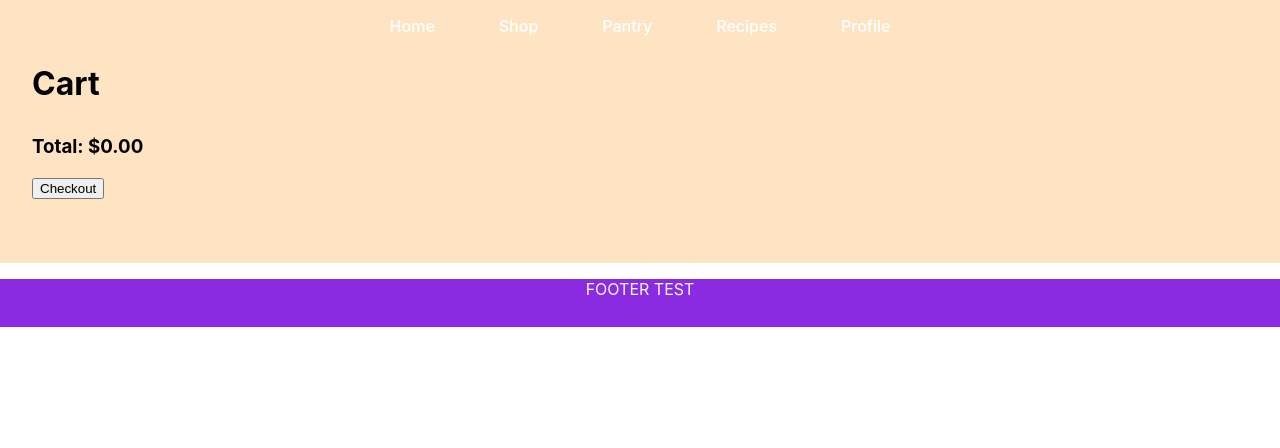
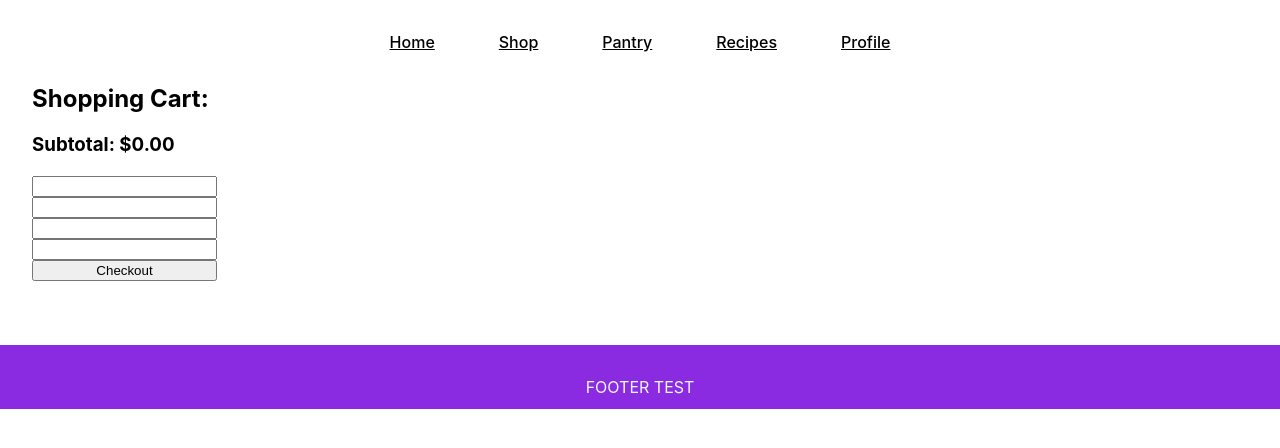
Before and after one commit to tuckerhumiston/pantry.com, a React (Create React App) app: page /cart in a window 1280 px wide. Shown: the top 448 px of the page. Built offline with nearby package versions, Linux system fonts and the light colour scheme.

Commit message:
Nav re-design & start to payments on checkout page

```diff
--- a/src/features/Shopping/Shopping.css
+++ b/src/features/Shopping/Shopping.css
@@ -14,7 +14,7 @@
 }
 
 h1 {
-    color: white !important;
+    color: azure !important;
 
 }
 
--- a/src/features/Shopping/cart/CartItem.js
+++ b/src/features/Shopping/cart/CartItem.js
@@ -12,8 +12,7 @@ function CartItem({id, title, price, quantity=0}) {
         <div className="cartItem__info">
           <p className="cartItem__title">{title}</p>
           <p className="cartItem__price">
-            <small>$</small>
-            <strong>{(price * quantity).toFixed(2)}</strong>
+            <strong>${(price * quantity).toFixed(2)}</strong>
           </p>
           <div className='cartItem__incrDec'>
             <button onClick={() => dispatch(decrementQuantity(id))}>-</button>
--- a/src/features/Shopping/cart/CartPage.css
+++ b/src/features/Shopping/cart/CartPage.css
@@ -1,8 +1,8 @@
 .cart-page {
-    background-color: bisque;
+    background-color: rgb(255, 255, 255);
     margin: 0;
     padding: 4em 2em;
-    /* text-align: center; */
+
 }
 
 .cart-page h1 {
@@ -10,3 +10,8 @@
     margin: 0;
     margin-bottom: 1em;
 }
+
+.payment form{
+    display: inline-flex;
+    flex-direction: column;
+}
--- a/src/features/Shopping/cart/CartPage.js
+++ b/src/features/Shopping/cart/CartPage.js
@@ -33,7 +33,8 @@ export default function CartPage() {
 
     return (
         <div className="cart-page">
-            <h1>Cart</h1>
+            <div className="shopping-cart">
+                <h2>Shopping Cart:</h2>
                 <div className="cart">
                     {cart.cart?.map( (item) => (
                         <CartItem
@@ -46,8 +47,17 @@ export default function CartPage() {
                         />
                     ))}
                 </div>
-            <h3>Total: ${getTotal()}</h3>
+                <h3>Subtotal: ${getTotal()}</h3>
+            </div>
+            <div className="payment">
+                <form>
+                    <input />
+                    <input />
+                    <input />
+                    <input />
                     <button onClick={() => handleCheckout()}>Checkout</button>
+                </form>
+            </div>
         </div>
     )
 }
--- a/src/features/Shopping/shopping.module.css
+++ b/src/features/Shopping/shopping.module.css
@@ -70,3 +70,9 @@
 .editInCart * {
     margin: auto 1em;
 }
+
+.editInCart button {
+    background-color: rgb(135, 189, 135);
+    border: 1px solid black;
+    border-radius: 0.2em;
+}
--- a/src/styles/Footer.css
+++ b/src/styles/Footer.css
@@ -8,4 +8,5 @@
     height: 3rem;
     text-align: center;
     margin: 0;
+    padding-top: 1em;
 }
--- a/src/styles/Header.css
+++ b/src/styles/Header.css
@@ -13,18 +13,23 @@
 
 .header-links  {
     display: flex;
-    height: 4rem;
-
-
+    height: 2rem;
+    background-color: rgba(255, 255, 255, 0.365);
+    width: 100%;
+    height: 100%;
 }
 
 .link {
+    margin: 1em;
     font-size: 1rem;
     font-weight:500;
     text-decoration: none;
-    color: rgb(255, 255, 255);
+    color: rgb(0, 0, 0);
 
-    border-radius: 0.5rem;
-    padding: 1em 2em;
-    text-decoration: underline;
+
+    padding: 1em;
+    text-decoration: underline !important;
+
+    display: flex;
+    align-items: center;
 }
--- a/src/styles/components.css
+++ b/src/styles/components.css
@@ -1,8 +1,8 @@
 .main {
     margin: 0;
-    background-color: rgb(220, 220, 220);
+    background-color: white;
     text-align: center;
-    padding: 0;
+    padding: 0 0 1em 0;
 
     position:  relative;
     height: 100%;
```
Lines whose indentation alone changed are shown as unchanged.
